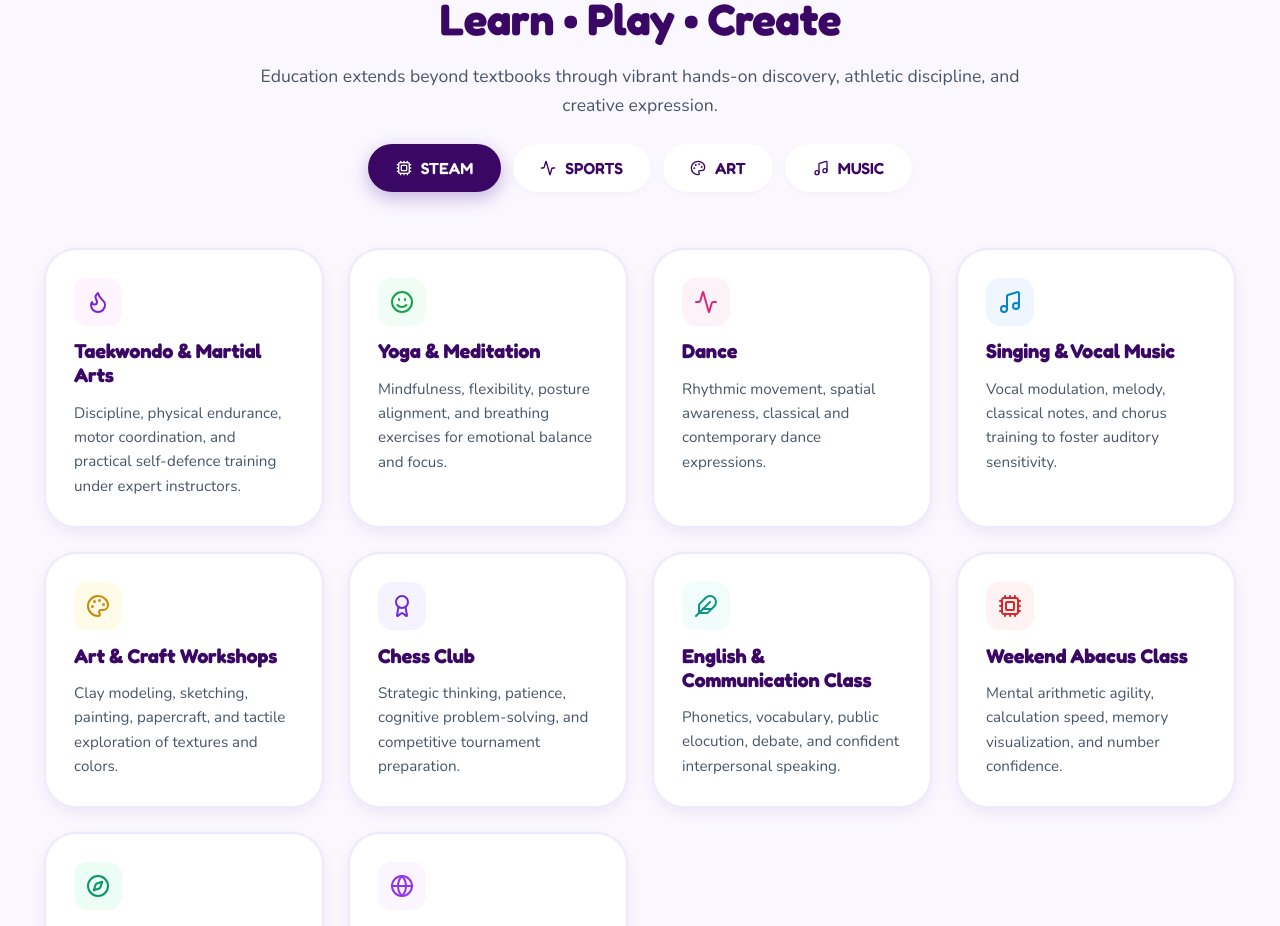
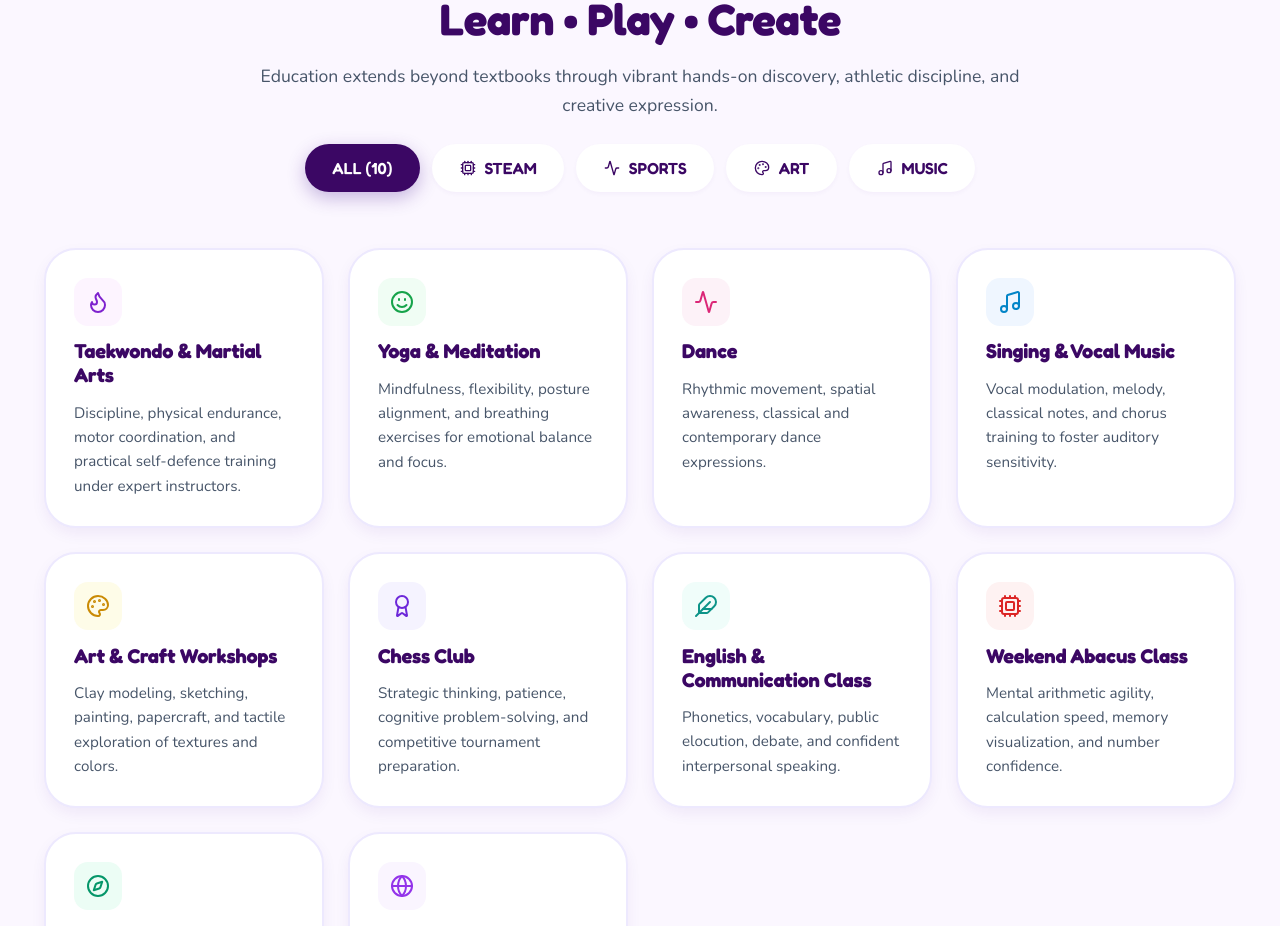
Before and after one commit to meshabra/meshabra, a React (Vite) app: page / in a window 1280 px wide. Shown: the part 2063-2989 px from the top of the page. Built offline with nearby package versions, Linux system fonts and the light colour scheme.

Commit message:
feat: dynamically filter co-curricular activities when clicking category tab buttons in Learn Play Create section

```diff
--- a/src/pages/HomePage.tsx
+++ b/src/pages/HomePage.tsx
@@ -43,7 +43,7 @@ interface HomePageProps {
 }
 
 export const HomePage: React.FC<HomePageProps> = ({ onNavigate, onOpenEnquiry }) => {
-  const [activeTabCategory, setActiveTabCategory] = useState<'steam' | 'sports' | 'art' | 'music'>('steam');
+  const [activeTabCategory, setActiveTabCategory] = useState<'all' | 'steam' | 'sports' | 'art' | 'music'>('all');
   const previewEvents = eventsData.slice(0, 3);
 
   // 10 Activities list strictly matching prospectus
@@ -449,6 +449,12 @@ export const HomePage: React.FC<HomePageProps> = ({ onNavigate, onOpenEnquiry })
             {/* Badge Pills Row */}
             <div style={{ display: 'flex', justifyContent: 'center', gap: '0.75rem', flexWrap: 'wrap', marginTop: '1.5rem' }}>
               <button
+                onClick={() => setActiveTabCategory('all')}
+                className={`btn btn-sm ${activeTabCategory === 'all' ? 'btn-purple' : 'btn-secondary'}`}
+              >
+                <span>ALL ({activitiesList.length})</span>
+              </button>
+              <button
                 onClick={() => setActiveTabCategory('steam')}
                 className={`btn btn-sm ${activeTabCategory === 'steam' ? 'btn-purple' : 'btn-secondary'}`}
               >
@@ -477,10 +483,12 @@ export const HomePage: React.FC<HomePageProps> = ({ onNavigate, onOpenEnquiry })
 
           {/* Filtered 10 Activities Grid */}
           <div style={{ display: 'grid', gridTemplateColumns: 'repeat(auto-fit, minmax(280px, 1fr))', gap: '1.5rem' }}>
-            {activitiesList.map((item, idx) => (
+            {activitiesList
+              .filter((item) => activeTabCategory === 'all' || item.category === activeTabCategory)
+              .map((item, idx) => (
                 <div
                   key={idx}
-                className="card-playful"
+                  className="card-playful animate-fade-in"
                   style={{
                     backgroundColor: '#ffffff',
                     display: 'flex',
```
Lines whose indentation alone changed are shown as unchanged.
